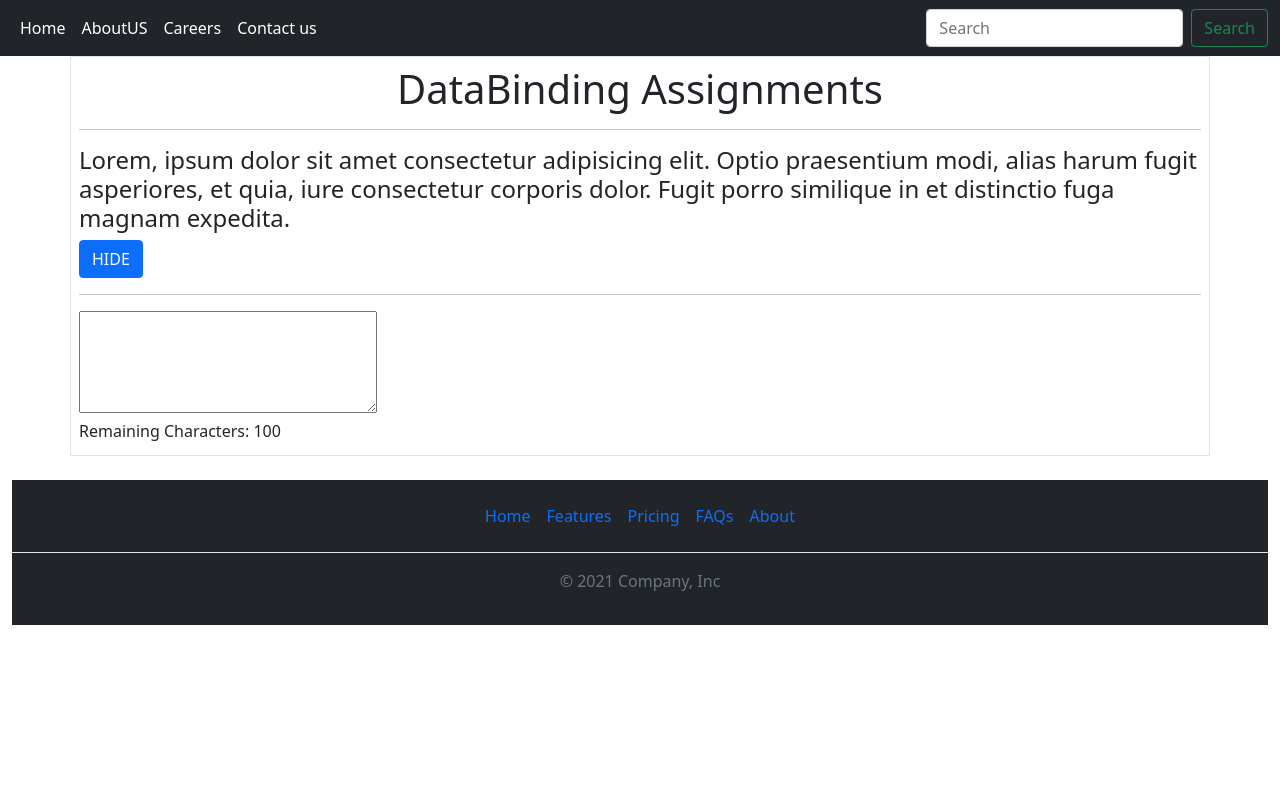
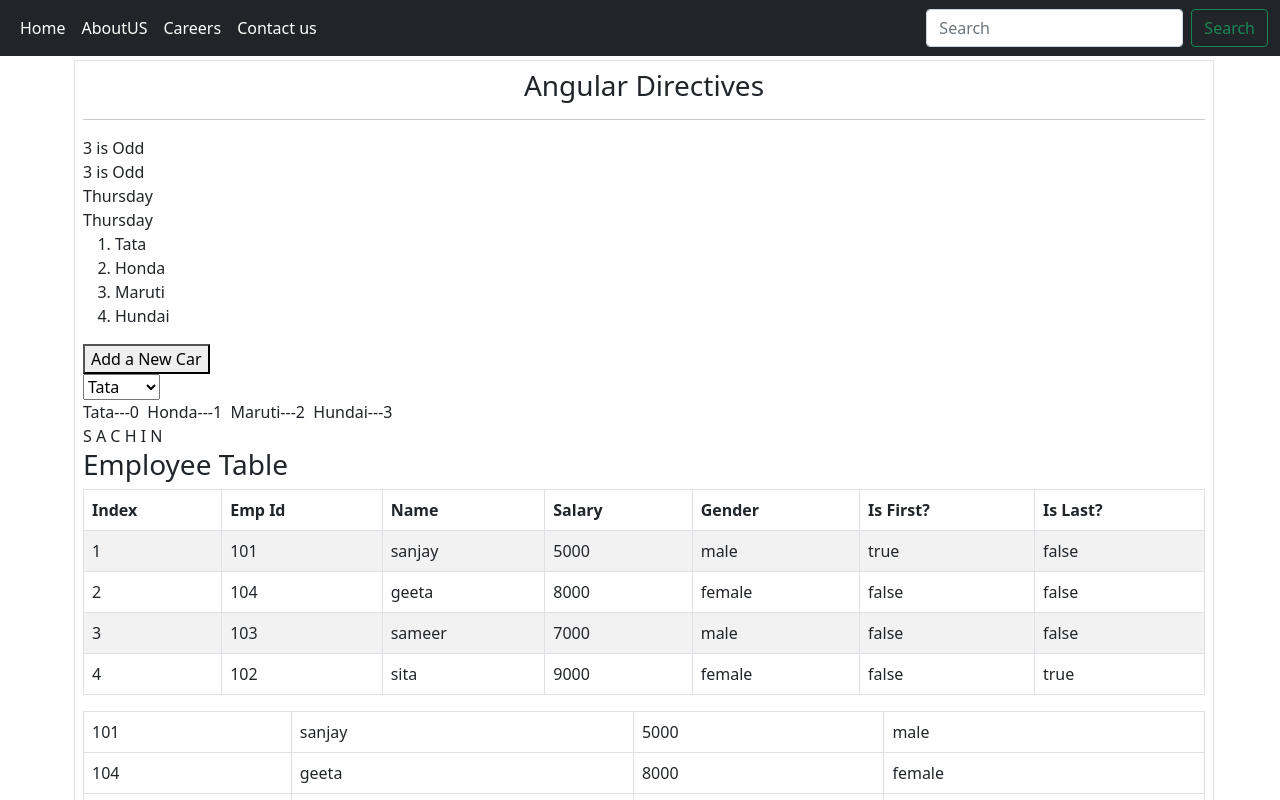
Before and after one commit to sanjaysamantra1/angular_project_august_2024, an Angular app: page / in a window 1280 px wide. Shown: the top 800 px of the page. Built offline with nearby package versions, Linux system fonts and the light colour scheme.

Commit message:
directives

```diff
--- a/src/app/components/body/body.component.html
+++ b/src/app/components/body/body.component.html
@@ -1,8 +1,9 @@
 <div class="container">
     <div class="row">
-        <div class="body border p-2">
+        <div class="body border p-2 m-1">
             <!-- <app-databinding></app-databinding> -->
-            <app-databinding-assignments></app-databinding-assignments>
+            <!-- <app-databinding-assignments></app-databinding-assignments> -->
+             <app-directives></app-directives>
         </div>
     </div>
 </div>
--- a/src/app/components/body/body.component.ts
+++ b/src/app/components/body/body.component.ts
@@ -1,13 +1,15 @@
 import { Component } from '@angular/core';
 import { DatabindingComponent } from '../databinding/databinding.component';
 import { DatabindingAssignmentsComponent } from '../databinding-assignments/databinding-assignments.component';
+import { DirectivesComponent } from '../directives/directives.component';
 
 @Component({
   selector: 'app-body',
   standalone: true,
   imports: [
     DatabindingComponent,
-    DatabindingAssignmentsComponent
+    DatabindingAssignmentsComponent,
+    DirectivesComponent
   ],
   templateUrl: './body.component.html',
   styleUrl: './body.component.css'
--- /dev/null
+++ b/src/app/components/directives/directives.component.html
@@ -0,0 +1,100 @@
+<h3 class="text-center">Angular Directives</h3>
+<hr />
+<div *ngIf="num%2==0">{{num}} is Even</div>
+<div *ngIf="num%2!=0">{{num}} is Odd</div>
+
+@if(num%2 == 0){
+<div>{{num}} is Even</div>
+}@else{
+<div>{{num}} is Odd</div>
+}
+
+<div [ngSwitch]="dayNum">
+    <div *ngSwitchCase="1">Monday</div>
+    <div *ngSwitchCase="2">Tuesday</div>
+    <div *ngSwitchCase="3">Wednesday</div>
+    <div *ngSwitchCase="4">Thursday</div>
+    <div *ngSwitchCase="5">Friday</div>
+    <div *ngSwitchCase="6">Saturday</div>
+    <div *ngSwitchCase="7">Sunday</div>
+    <div *ngSwitchDefault>Sunday</div>
+</div>
+
+@switch (dayNum) {
+@case (1) { <div>Monday</div> }
+@case (2) { <div>Tuesday</div> }
+@case (3) { <div>Wednesday</div> }
+@case (4) { <div>Thursday</div> }
+@case (5) { <div>Friday</div> }
+@case (6) { <div>Saturday</div> }
+@case (7) { <div>Sunday</div> }
+@default { <div>Not a Valid number</div>> }
+}
+
+<h3 *ngIf="flag">This is Paragraph-1</h3>
+<h3 [hidden]="!flag">This is Paragraph-2</h3>
+
+<ol>
+    <li *ngFor="let car of cars">{{car}}</li>
+</ol>
+<button (click)="addNewCar()">Add a New Car</button><br />
+
+<select>
+    @for(car of cars;track $index){
+    <option>{{car}}</option>
+    }
+</select>
+
+<div>
+    @for(car of cars;track $index;let ind = $index){
+    <span>{{car}}---{{ind}} &nbsp;</span>
+    }@empty{
+    No Cars Found
+    }
+</div>
+
+<div>
+    @for(char of name;track $index){
+    {{char}}
+    }
+</div>
+
+<h3>Employee Table</h3>
+<table class="table table-bordered table-striped">
+    <thead>
+        <tr>
+            <th>Index</th>
+            <th>Emp Id</th>
+            <th>Name</th>
+            <th>Salary</th>
+            <th>Gender</th>
+            <th>Is First?</th>
+            <th>Is Last?</th>
+        </tr>
+    </thead>
+    <tbody>
+        @for(emp of employees;track $index;let ind=$index;let isFirst=$first;let isLast=$last;){
+        <tr>
+            <td>{{ind+1}}</td>
+            <td>{{emp.eId}}</td>
+            <td>{{emp.name}}</td>
+            <td>{{emp.sal}}</td>
+            <td>{{emp.gender}}</td>
+            <td>{{isFirst}}</td>
+            <td>{{isLast}}</td>
+        </tr>
+        }
+    </tbody>
+</table>
+
+<table class="table table-bordered">
+    <tbody>
+        <tr *ngFor="let emp of employees;trackBy:trackByFn">
+            <td>{{emp.eId}}</td>
+            <td>{{emp.name}}</td>
+            <td>{{emp.sal}}</td>
+            <td>{{emp.gender}}</td>
+        </tr>
+    </tbody>
+</table>
+<button (click)="addNewEmployee()">Add New Emp</button>
--- /dev/null
+++ b/src/app/components/directives/directives.component.ts
@@ -0,0 +1,40 @@
+import { CommonModule } from '@angular/common';
+import { Component } from '@angular/core';
+
+@Component({
+  selector: 'app-directives',
+  standalone: true,
+  imports: [CommonModule],
+  templateUrl: './directives.component.html',
+  styleUrl: './directives.component.css'
+})
+export class DirectivesComponent {
+  num: number = 3;
+  dayNum = new Date().getDay();
+  flag: boolean = false;
+  cars: string[] = ['Tata', 'Honda', 'Maruti', 'Hundai']
+  // cars = [];
+  name = 'SACHIN';
+
+  employees = [
+    { eId: 101, name: 'sanjay', sal: 5000, gender: 'male' },
+    { eId: 104, name: 'geeta', sal: 8000, gender: 'female' },
+    { eId: 103, name: 'sameer', sal: 7000, gender: 'male' },
+    { eId: 102, name: 'sita', sal: 9000, gender: 'female' },
+  ];
+
+  addNewCar() {
+    this.cars = ['Tata', 'Honda', 'Maruti', 'Hundai', 'Mahindra']
+  }
+  addNewEmployee() {
+    this.employees = [
+      { eId: 101, name: 'sanjay', sal: 5000, gender: 'male' },
+      { eId: 104, name: 'geeta', sal: 8000, gender: 'female' },
+      { eId: 103, name: 'sameer', sal: 7000, gender: 'male' },
+      { eId: 102, name: 'sita', sal: 9500, gender: 'female' },
+    ]
+  }
+  trackByFn(index: number, item: any): number {
+    return item.eId;
+  }
+}
```
Also changed, not shown: src/app/components/directives/directives.component.css (added), 1 other file (tests, documents, lock files or other folders).
